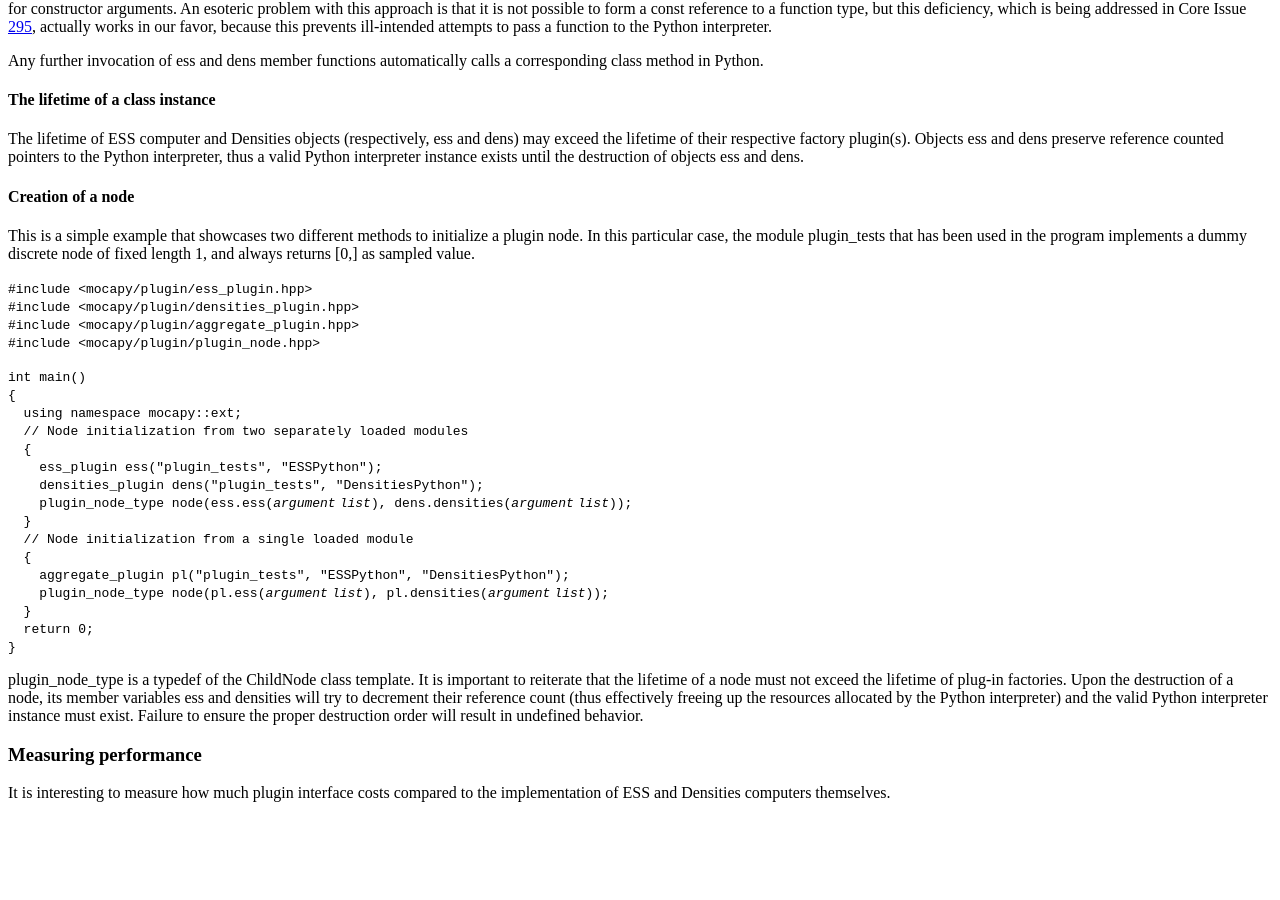
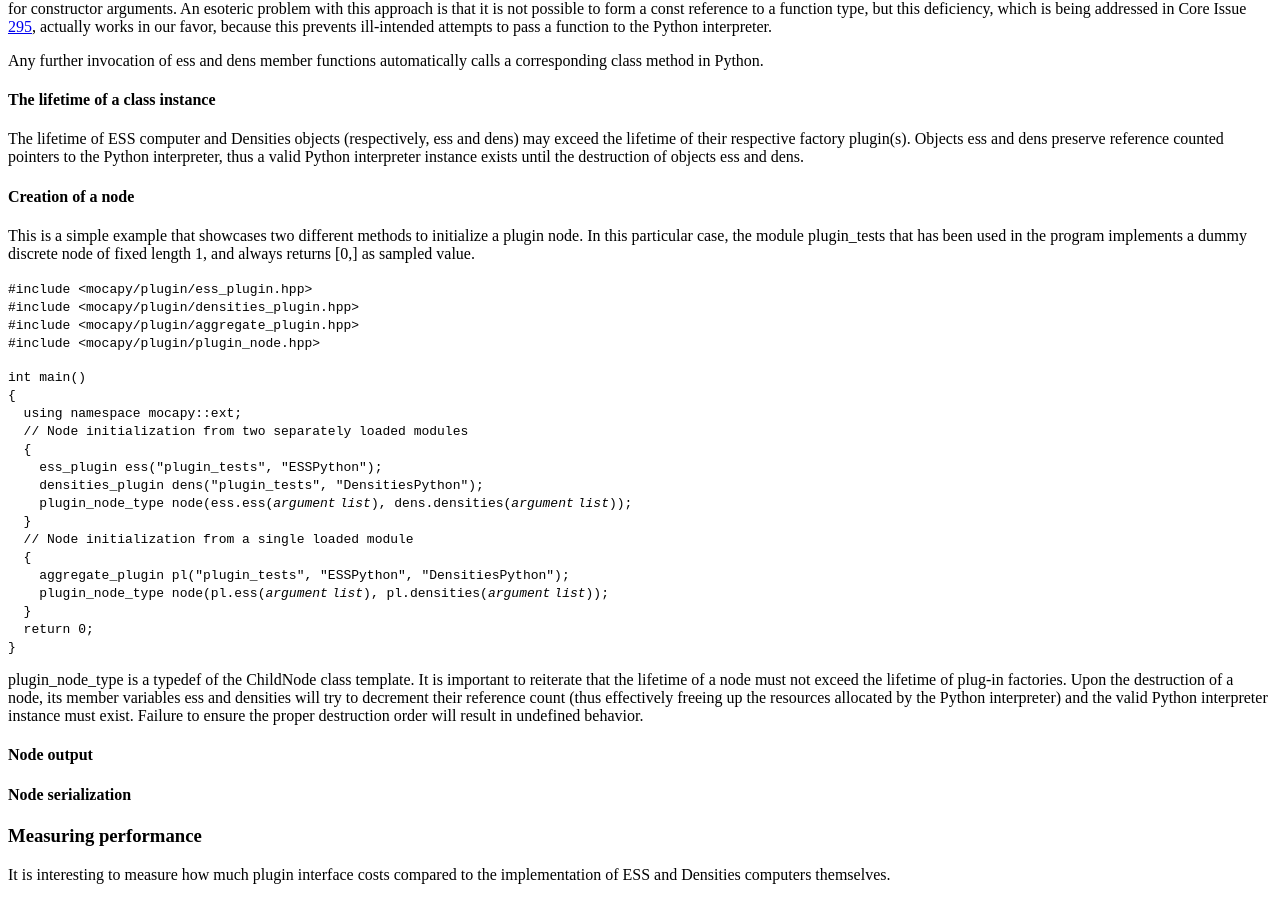
Before and after one commit to biopython/biopython.github.io, a Jekyll site: the page built from wiki/GSOC2011_MocapyExt.md, in a window 1280 px wide and 900 px high, scrolled down 3598 px. Built offline with Jekyll 4.4.1, drawn with Linux system fonts in a browser that asks for light colours; before the commit the page ends 4416 px from its top, so only the background shows below that.

Commit message:
/* Progress */

```diff
--- a/wiki/GSOC2011_MocapyExt.md
+++ b/wiki/GSOC2011_MocapyExt.md
@@ -371,6 +371,10 @@ interpreter) and the valid Python interpreter instance must exist.
 Failure to ensure the proper destruction order will result in undefined
 behavior.
 
+#### Node output
+
+#### Node serialization
+
 ### Measuring performance
 
 It is interesting to measure how much plugin interface costs compared to
```
Also changed, not shown: 1 other file.
